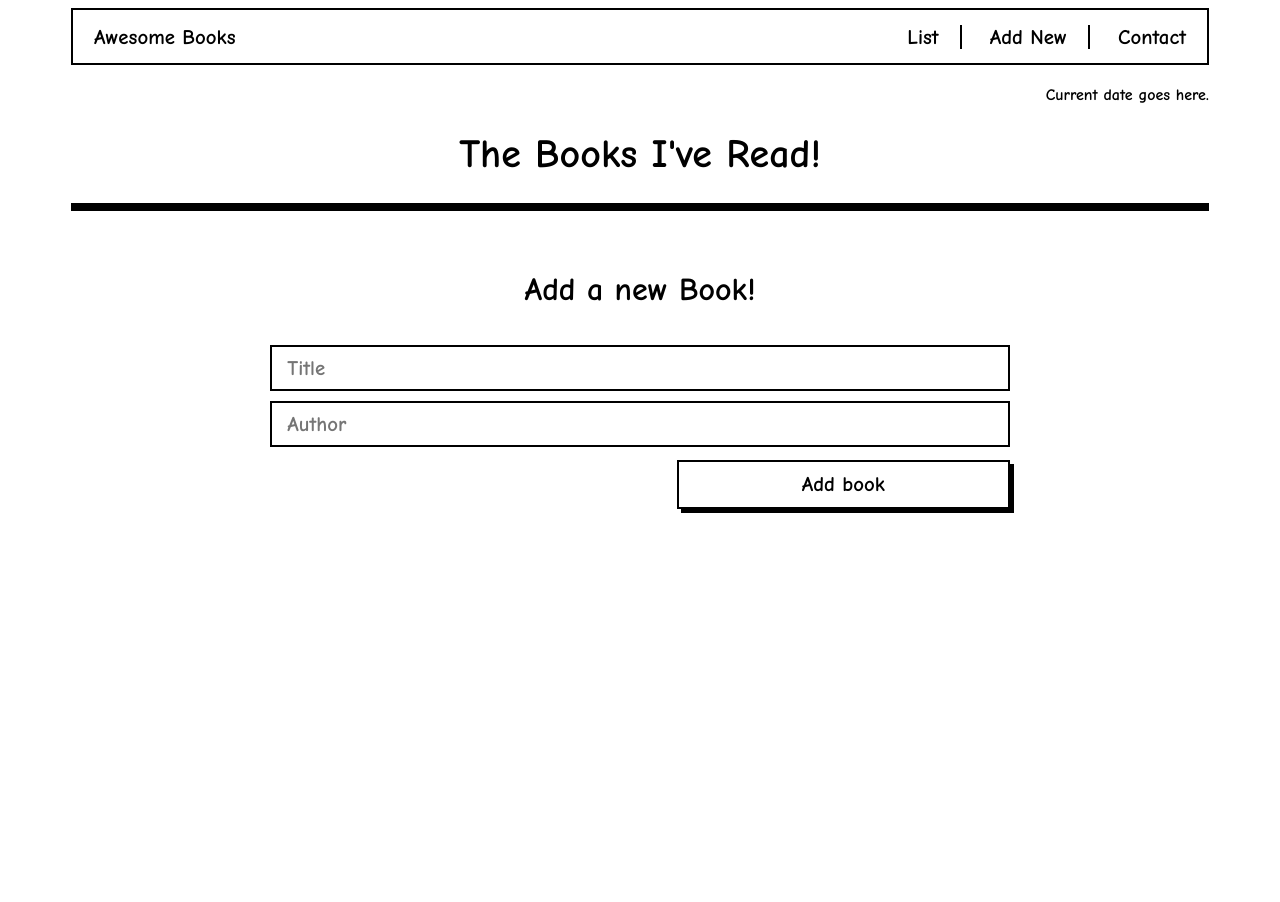
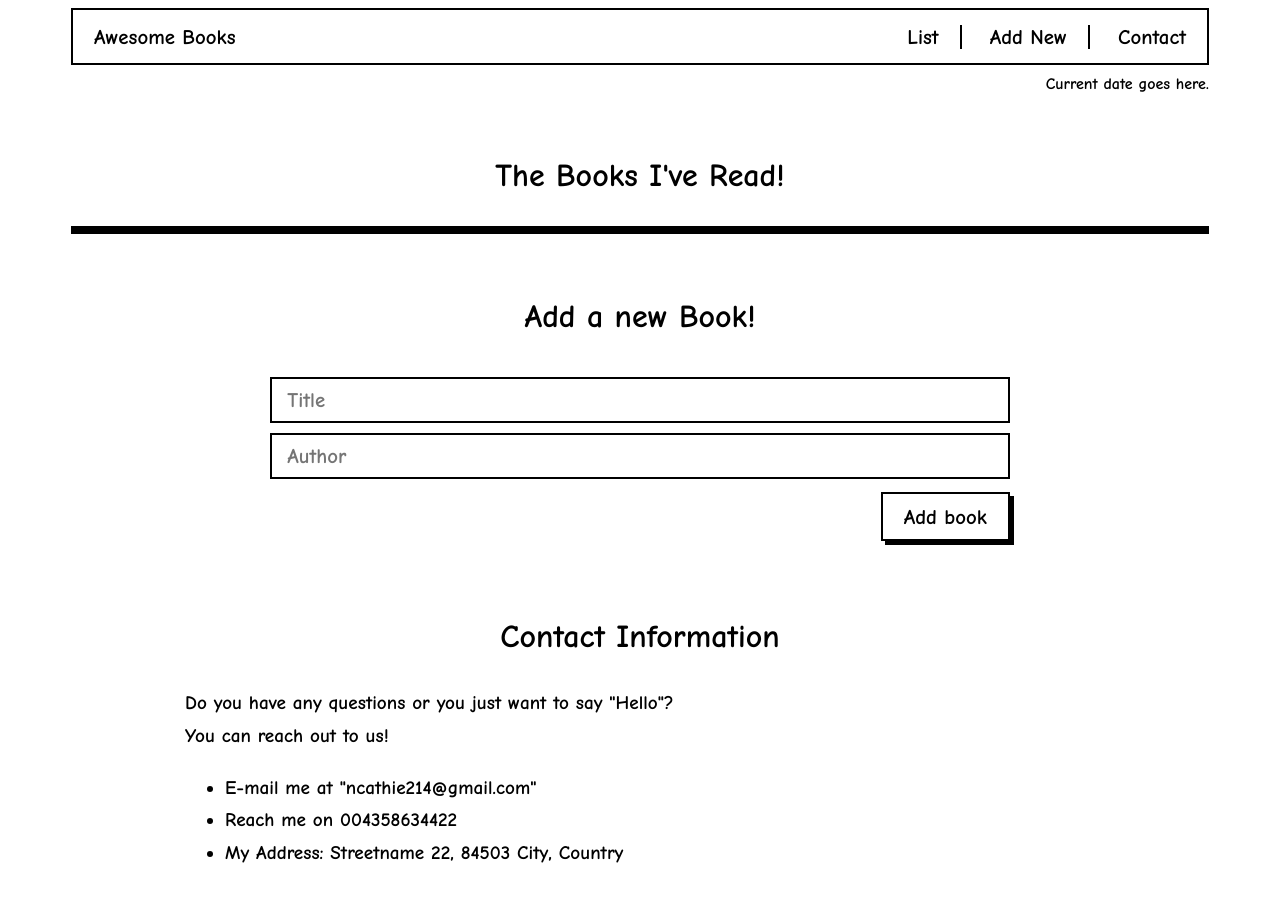
Before and after one commit to Cathella/BooksApp, a plain HTML site: page index.html in a window 1280 px wide. Before the commit the page ends 800 px from the top, so only its background shows below. Drawn offline with Linux system fonts and the light colour scheme.

Commit message:
add contact section

```diff
--- a/index.html
+++ b/index.html
@@ -21,8 +21,9 @@
 
     <h1>The Books I've Read!</h1>
     <section id="book-list"></section>
+
+    <h1>Add a new Book!</h1>
     <form id="book-form">
-      <h2>Add a new Book!</h2>
       <div>
         <input type="text" id="title" placeholder="Title" />
         <input type="text" id="author" placeholder="Author" />
@@ -30,6 +31,18 @@
         <button type="submit">Add book</button>
       </div>
     </form>
+
+    <h1>Contact Information</h1>
+    <div class="contact">
+      <div>Do you have any questions or you just want to say "Hello"?
+        <br>You can reach out to us!
+      </div>
+      <ul>
+        <li>E-mail me at  "ncathie214@gmail.com"</li>
+        <li>Reach me on 004358634422</li>
+        <li>My Address: Streetname 22, 84503 City, Country</li>
+      </ul>
+    </div>
   </div>
   <script src="app.js"></script>
 </body>
--- a/style.css
+++ b/style.css
@@ -15,7 +15,7 @@ nav {
   justify-content: space-between;
   border: 2px solid black;
   padding: .7em 1em;
-  margin: 0 0 1em 0;
+  margin: 0 0 .5em 0;
   font-size: 1.3em;
 }
 
@@ -38,7 +38,21 @@ nav a:last-child {
 h1 {
   text-align: center;
   font-weight: bold;
-  font-size: 2.5em;
+  font-size: 2em;
+  margin: 2em 0 01em 0;
+}
+
+.alert-success,
+.alert-danger {
+  background-color: #abf4ab;
+  padding: .7em 1em;
+  text-align: center;
+  font-size: 1.1em;
+  margin-bottom: .5em;
+}
+
+.alert-danger {
+  background-color: #fcb9b9;
 }
 
 section {
@@ -108,20 +122,14 @@ input {
 form button {
   margin: 13px 0;
   padding: .5em 0;
-  width: 45%;
+  padding: .5em 1em;
   align-self: flex-end;
   font-size: 1.3em;
 }
 
-.alert-success,
-.alert-danger {
-  background-color: #abf4ab;
-  padding: .7em 1em;
-  text-align: center;
-  font-size: 1.1em;
-  margin-bottom: .5em;
+.contact {
+  width: 80%;
+  margin: 0 auto 3em;
+  font-size: 1.2em;
+  line-height: 1.7em;
 }
-
-.alert-danger {
-  background-color: #fcb9b9;
-}
```
